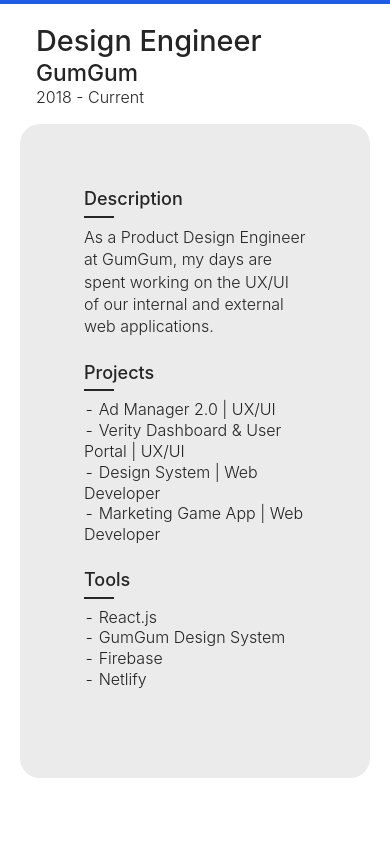
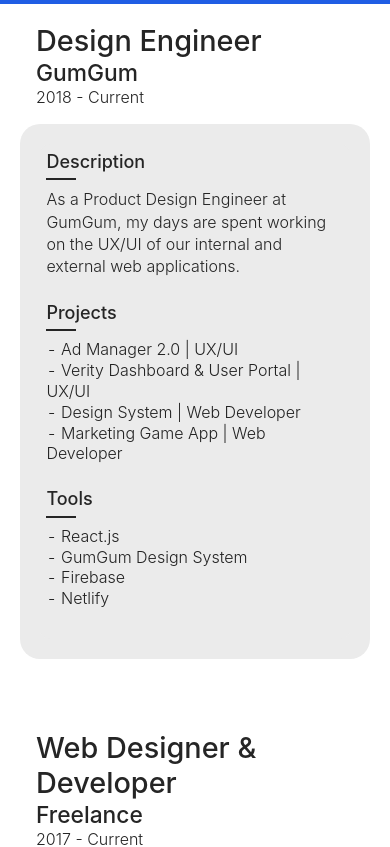
Before and after one commit to garrettbear/2020, a React (Create React App) app: page / in a window 390 px wide. Shown: the part 840-1687 px from the top of the page. Built offline with nearby package versions, Linux system fonts and the light colour scheme.

Commit message:
fix the padding

```diff
--- a/src/assets/styles/custom.scss
+++ b/src/assets/styles/custom.scss
@@ -177,6 +177,10 @@
     padding: 20px;
   }
 
+  .project {
+    padding: .4rem;
+  }
+
   .stuck {
     width: 100%;
     top: 0;
@@ -196,5 +200,7 @@
     min-height: 100%;
     border-radius: 20px;
     margin-bottom: 2rem;
+    // background: pink;
+    padding: 0;
   }
 }
```
